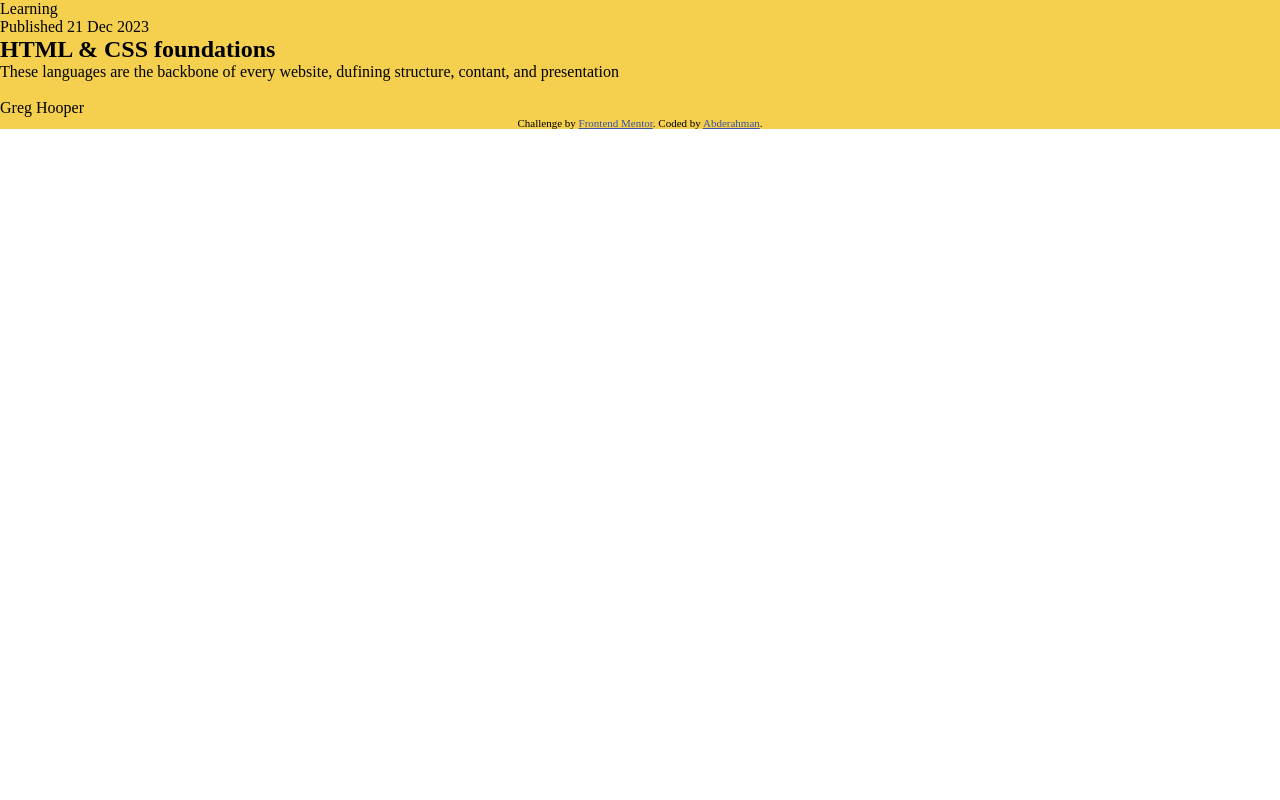
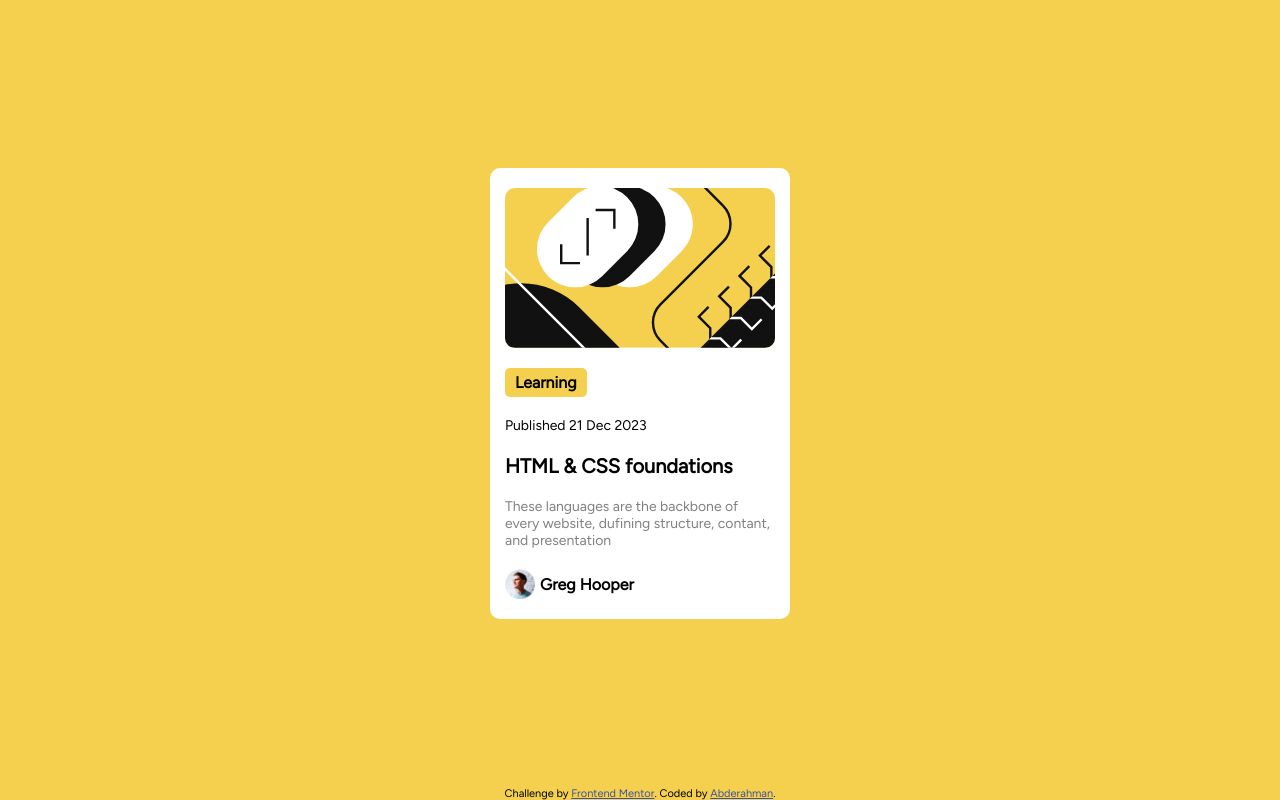
Before and after one commit to AbdelrahmanHassanAlii/blog-card-front-end-mentor-, a plain HTML site: page index.html in a window 1280 px wide. Drawn offline with Linux system fonts and the light colour scheme.

Commit message:
finish css

```diff
--- a/index.css
+++ b/index.css
@@ -3,6 +3,90 @@
   padding: 0;
 }
 
+body {
+  font-family: "Figtree", sans-serif;
+}
+
 .main {
   background-color: hsl(47, 88%, 63%);
 }
+
+.main .content {
+  min-height: calc(100vh - 12.8px);
+  display: flex;
+  justify-content: center;
+  align-items: center;
+}
+
+.main .card {
+  background-color: white;
+  width: 300px;
+  border-radius: 10px;
+  -webkit-border-radius: 10px;
+  -moz-border-radius: 10px;
+  -ms-border-radius: 10px;
+  -o-border-radius: 10px;
+}
+
+.container {
+  width: 90%;
+  margin: auto;
+}
+.main .card .top {
+  display: flex;
+  align-items: center;
+  justify-content: center;
+  overflow: hidden;
+  height: 160px;
+  border-radius: 10px;
+  -webkit-border-radius: 10px;
+  -moz-border-radius: 10px;
+  -ms-border-radius: 10px;
+  -o-border-radius: 10px;
+  margin: 20px 0;
+}
+.main .card .top svg {
+  width: 100%;
+}
+
+.main .card .bottom .learning {
+  background-color: hsl(47, 88%, 63%);
+  width: fit-content;
+  padding: 5px 10px;
+  font-weight: bold;
+  border-radius: 5px;
+  -webkit-border-radius: 5px;
+  -moz-border-radius: 5px;
+  -ms-border-radius: 5px;
+  -o-border-radius: 5px;
+}
+
+.main .card .bottom .Published {
+  margin: 20px 0;
+  font-size: 14px;
+}
+
+.main .card .bottom .header {
+    font-size: 20px;
+  font-weight: 900;
+  margin-bottom: 20px;
+}
+
+.main .card .bottom .paragraph{
+    font-size: 14px;
+    color: gray;
+    font-weight: lighter;
+}
+
+
+.person{
+    display: flex;
+    align-items: center;
+    margin: 20px 0;
+    font-weight: bold;
+}
+
+.person img{
+    width: 30px;
+    margin-right: 5px;
+}
--- a/index.html
+++ b/index.html
@@ -12,12 +12,7 @@
       href="./assets/images/favicon-32x32.png"
     />
 
-    <link rel="preconnect" href="https://fonts.googleapis.com" />
-    <link rel="preconnect" href="https://fonts.gstatic.com" crossorigin />
-    <link
-      href="https://fonts.googleapis.com/css2?family=Figtree:ital,wght@0,600;0,800;1,600;1,800&display=swap"
-      rel="stylesheet"
-    />
+    <link rel="stylesheet" href="https://fonts.googleapis.com/css2?family=Figtree&display=swap" />
 
     <link rel="stylesheet" href="index.css" />
 
@@ -36,10 +31,11 @@
   </head>
   <body>
     <div class="main">
+      <div class="content">
         <div class="card">
           <div class="container">
             <div class="top">
-            <!-- <svg
+              <svg
               xmlns="http://www.w3.org/2000/svg"
               width="336"
               height="201"
@@ -136,16 +132,20 @@
                   <path fill="#fff" d="M0 .5h336v200H0z" />
                 </clipPath>
               </defs>
-            </svg> -->
+            </svg>
             </div>
             <div class="bottom">
-            <p>Learning</p>
-            <p>Published 21 Dec 2023</p>
-            <h2>HTML & CSS foundations</h2>
-            <p>These languages are the backbone of every website, dufining structure, contant, and presentation</p>
+              <p class="learning">Learning</p>
+              <p class="Published">Published 21 Dec 2023</p>
+              <p class="header">HTML & CSS foundations</p>
+              <p class="paragraph">
+                These languages are the backbone of every website, dufining
+                structure, contant, and presentation
+              </p>
               <div class="person">
-              <img src="" alt="">
+                <img src="./assets/images/image-avatar.webp" alt="" />
                 <p>Greg Hooper</p>
+              </div>
             </div>
           </div>
         </div>
```
Lines whose indentation alone changed are shown as unchanged.
